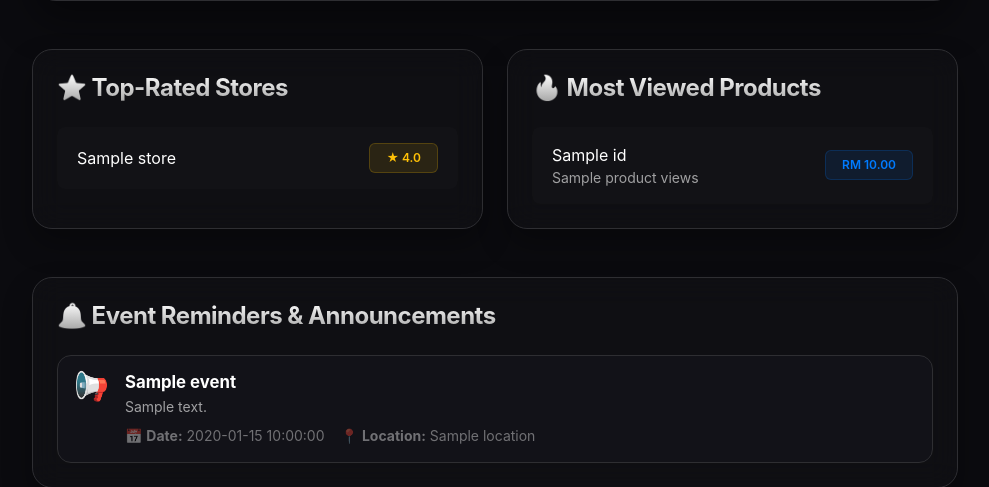
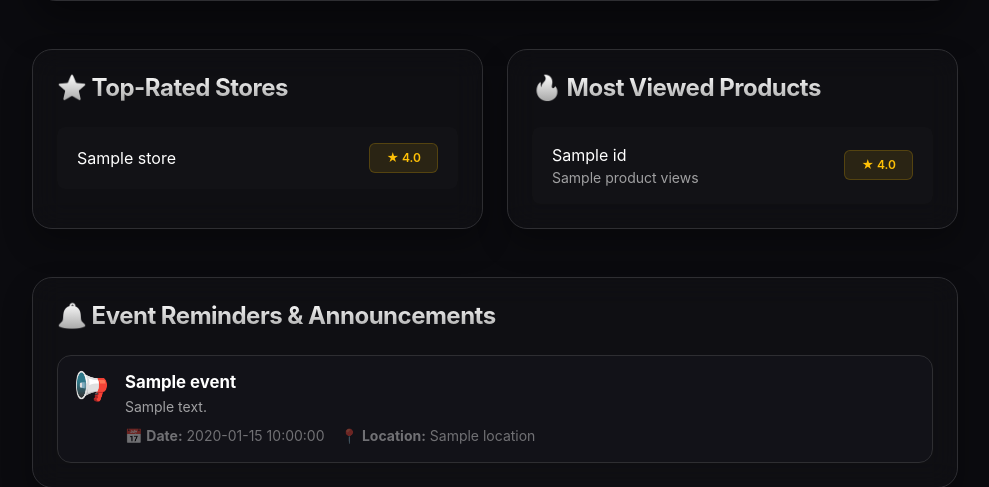
Before and after one commit to AreefHakim/G103, a Flask app: template templates/home.html in a window 1280 px wide. Shown: the part 491-978 px from the top of the page, without its empty margins (145-1134 px from the left). Run offline with Flask 3, Linux system fonts and the light colour scheme; tables that the repository leaves empty hold one stand-in row (values such as "Sample post"); the template is opened without the code that fills it: values that come from a table or form of the project are taken from there, most other values are stand-ins (such as "Sample title", 1, 10 or a date in 2020).

Commit message:
Update dashboard.html

```diff
--- a/templates/dashboard.html
+++ b/templates/dashboard.html
@@ -277,9 +277,9 @@
         </small>
     </div>
 
-    <span class="badge badge-views px-3 py-2">
-        RM {{ "%.2f"|format(product[0].price) }}
-    </span>
+    <span class="badge badge-rating px-3 py-2">
+    ★ {{ "%.1f"|format(store.avg_rating) }}
+</span>
 </div>
 {% endfor %}
                                     {% else %}
```
